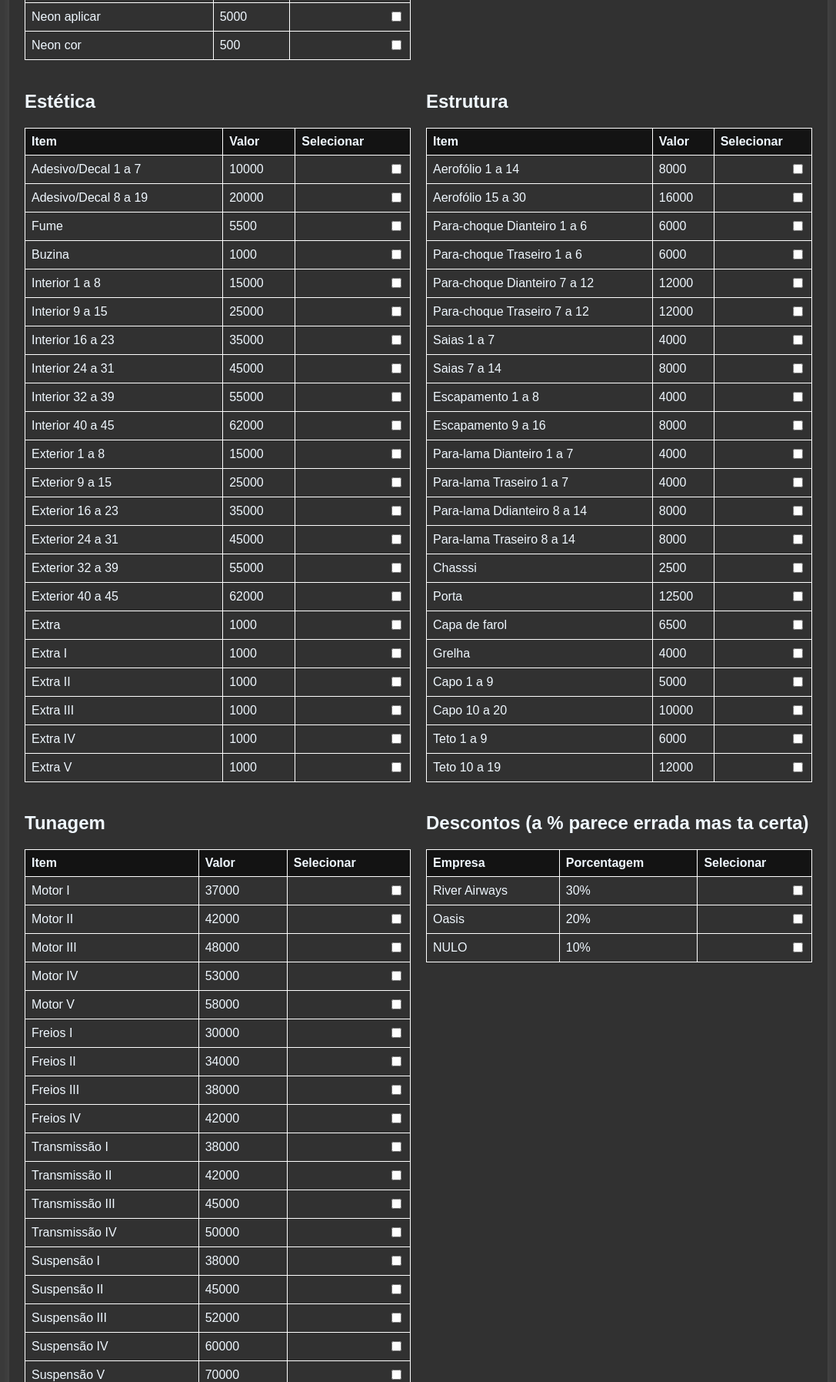
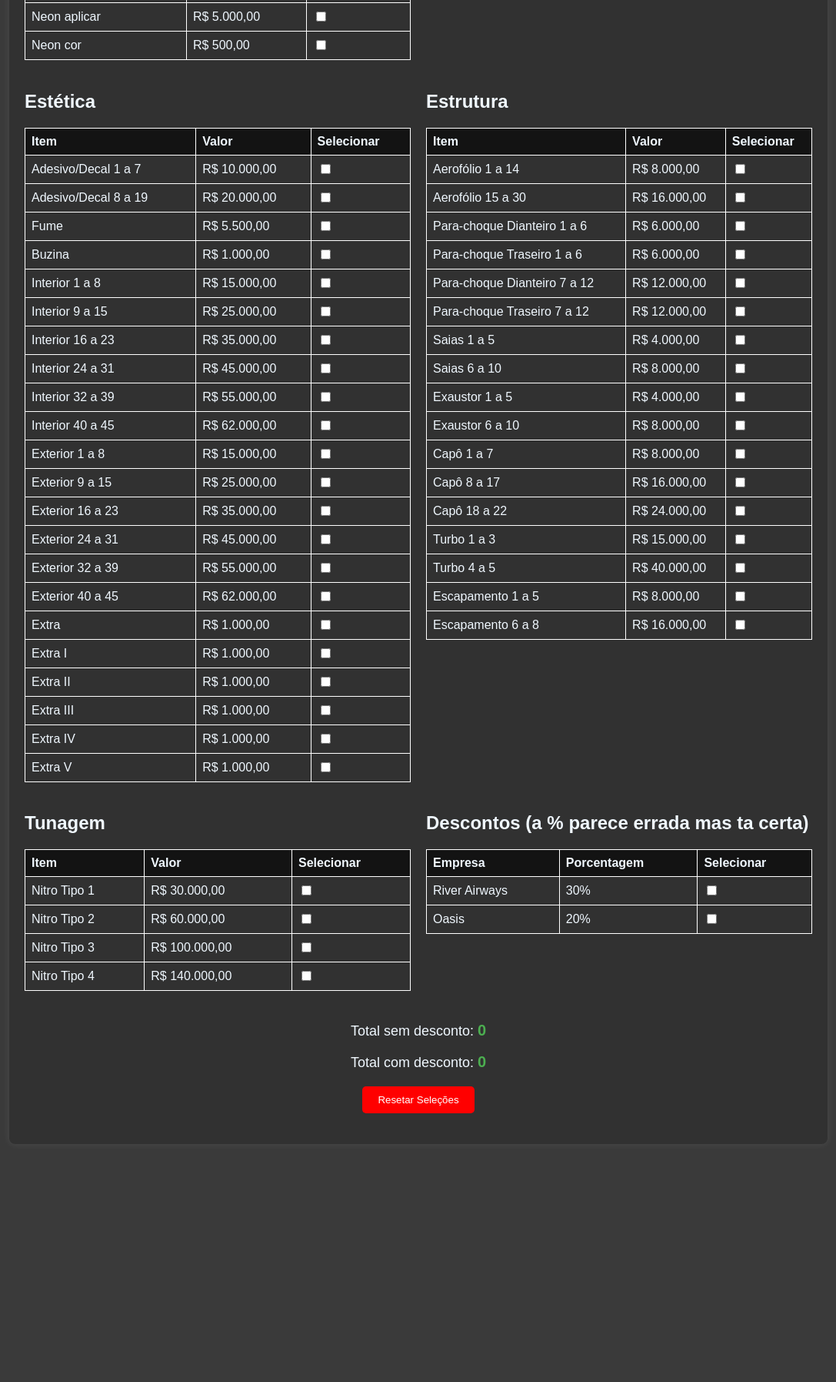
Before and after one commit to oKayanB/Bulldogs, a plain HTML site: page index.html in a window 1280 px wide. Shown: the part 553-2348 px from the top of the page at 77% size, without its empty margins (96-1183 px from the left). After the commit the page ends 2059 px from the top, so only its background shows below. Drawn offline with Linux system fonts and the light colour scheme.

Commit message:
Criaçao de elementos e botão de reset :)

```diff
--- a/index.html
+++ b/index.html
@@ -91,6 +91,21 @@
     .select-all {
       margin-bottom: 10px;
     }
+
+    .reset-button {
+      display: block;
+      margin: 20px auto;
+      padding: 10px 20px;
+      background-color: #ff0000;
+      color: #ffffff;
+      border: none;
+      border-radius: 5px;
+      cursor: pointer;
+    }
+
+    .reset-button:hover {
+      background-color: #d40000;
+    }
   </style>
 </head>
 <body>
@@ -174,6 +189,9 @@
       <p>Total sem desconto: <span id="total-value">0</span></p>
       <p>Total com desconto: <span id="total-discounted-value">0</span></p>
     </div>
+
+    <button class="reset-button" onclick="resetCheckboxes()">Resetar Seleções</button>
+
   </div>
 
   <!-- botão para ir para o topo -->
@@ -237,138 +255,145 @@
         { nome: 'Para-choque Traseiro 1 a 6', valor: 6000 },
         { nome: 'Para-choque Dianteiro 7 a 12', valor: 12000 },
         { nome: 'Para-choque Traseiro 7 a 12', valor: 12000 },
-        { nome: 'Saias 1 a 7', valor: 4000 },
-        { nome: 'Saias 7 a 14', valor: 8000 },
-        { nome: 'Escapamento 1 a 8', valor: 4000 },
-        { nome: 'Escapamento 9 a 16', valor: 8000 },
-        { nome: 'Para-lama Dianteiro 1 a 7', valor: 4000 },
-        { nome: 'Para-lama Traseiro 1 a 7', valor: 4000 },
-        { nome: 'Para-lama Ddianteiro 8 a 14', valor: 8000 },
-        { nome: 'Para-lama Traseiro 8 a 14', valor: 8000 },
-        { nome: 'Chasssi', valor: 2500 },
-        { nome: 'Porta', valor: 12500 },
-        { nome: 'Capa de farol', valor: 6500 },
-        { nome: 'Grelha', valor: 4000 },
-        { nome: 'Capo 1 a 9', valor: 5000 },
-        { nome: 'Capo 10 a 20', valor: 10000 },
-        { nome: 'Teto 1 a 9', valor: 6000 },
-        { nome: 'Teto 10 a 19', valor: 12000 },
+        { nome: 'Saias 1 a 5', valor: 4000 },
+        { nome: 'Saias 6 a 10', valor: 8000 },
+        { nome: 'Exaustor 1 a 5', valor: 4000 },
+        { nome: 'Exaustor 6 a 10', valor: 8000 },
+        { nome: 'Capô 1 a 7', valor: 8000 },
+        { nome: 'Capô 8 a 17', valor: 16000 },
+        { nome: 'Capô 18 a 22', valor: 24000 },
+        { nome: 'Turbo 1 a 3', valor: 15000 },
+        { nome: 'Turbo 4 a 5', valor: 40000 },
+        { nome: 'Escapamento 1 a 5', valor: 8000 },
+        { nome: 'Escapamento 6 a 8', valor: 16000 },
       ],
       [
-        { nome: 'Motor I', valor: 37000 },
-        { nome: 'Motor II', valor: 42000 },
-        { nome: 'Motor III', valor: 48000 },
-        { nome: 'Motor IV', valor: 53000 },
-        { nome: 'Motor V', valor: 58000 },
-        { nome: 'Freios I', valor: 30000 },
-        { nome: 'Freios II', valor: 34000 },
-        { nome: 'Freios III', valor: 38000 },
-        { nome: 'Freios IV', valor: 42000 },
-        { nome: 'Transmissão I', valor: 38000 },
-        { nome: 'Transmissão II', valor: 42000 },
-        { nome: 'Transmissão III', valor: 45000 },
-        { nome: 'Transmissão IV', valor: 50000 },
-        { nome: 'Suspensão I', valor: 38000 },
-        { nome: 'Suspensão II', valor: 45000 },
-        { nome: 'Suspensão III', valor: 52000 },
-        { nome: 'Suspensão IV', valor: 60000 },
-        { nome: 'Suspensão V', valor: 70000 },
-        { nome: 'Blindagem 20%', valor: 80000 },
-        { nome: 'Blindagem 40%', valor: 100000 },
-        { nome: 'Blindagem 60%', valor: 120000 },
-        { nome: 'Blindagem 80%', valor: 140000 },
-        { nome: 'Blindagem 100%', valor: 160000 },
-        { nome: 'Turbo', valor: 20000 },
-      ],
+        { nome: 'Nitro Tipo 1', valor: 30000 },
+        { nome: 'Nitro Tipo 2', valor: 60000 },
+        { nome: 'Nitro Tipo 3', valor: 100000 },
+        { nome: 'Nitro Tipo 4', valor: 140000 },
+      ]
     ];
 
-    const discountData = [
-      { nome: 'River Airways', porcentagem: 30 },
-      { nome: 'Oasis', porcentagem: 20 },
-      { nome: 'NULO', porcentagem: 10 },
-
+    const discountsData = [
+      { empresa: 'River Airways', porcentagem: 30 },
+      { empresa: 'Oasis', porcentagem: 20 },
     ];
 
-    const tables = document.querySelectorAll('.item-list');
-    const discountTable = document.querySelector('.discount-list');
-    const totalValue = document.getElementById('total-value');
-    const totalDiscountedValue = document.getElementById('total-discounted-value');
-    const scrollToTopButton = document.querySelector('.scroll-to-top');
+    function createTableRow(item, valor) {
+      const row = document.createElement('tr');
+      const itemCell = document.createElement('td');
+      const valorCell = document.createElement('td');
+      const checkboxCell = document.createElement('td');
+      const checkbox = document.createElement('input');
 
-    function initTables() {
-      tables.forEach((table, tableIndex) => {
-        const tableData = tablesData[tableIndex];
-        tableData.forEach((item, index) => {
-          const row = table.insertRow();
-          row.innerHTML = `
-            <td>${item.nome}</td>
-            <td>${item.valor}</td>
-            <td style="text-align: right;"><input type="checkbox" id="item${tableIndex}-${index}" data-valor="${item.valor}" onchange="updateTotal()"></td>
-          `;
+      itemCell.textContent = item;
+      valorCell.textContent = valor.toLocaleString('pt-BR', { style: 'currency', currency: 'BRL' });
+
+      checkbox.type = 'checkbox';
+      checkbox.className = 'item-checkbox';
+      checkbox.dataset.valor = valor;
+
+      checkbox.addEventListener('change', updateTotal);
+
+      checkboxCell.appendChild(checkbox);
+      row.appendChild(itemCell);
+      row.appendChild(valorCell);
+      row.appendChild(checkboxCell);
+
+      return row;
+    }
+
+    function populateTables() {
+      const tables = document.querySelectorAll('.item-list');
+
+      tables.forEach((table, index) => {
+        const data = tablesData[index];
+
+        data.forEach(item => {
+          const row = createTableRow(item.nome, item.valor);
+          table.appendChild(row);
         });
       });
+    }
 
-      // Inicializa a tabela de descontos
-      discountData.forEach((item, index) => {
-        const row = discountTable.insertRow();
-        row.innerHTML = `
-          <td>${item.nome}</td>
-          <td>${item.porcentagem}%</td>
-          <td style="text-align: right;"><input type="checkbox" class="discount-checkbox" id="discount${index}" onchange="updateTotal()"></td>
-        `;
+    function populateDiscountTable() {
+      const discountTable = document.querySelector('.discount-list');
+
+      discountsData.forEach(discount => {
+        const row = document.createElement('tr');
+        const empresaCell = document.createElement('td');
+        const porcentagemCell = document.createElement('td');
+        const checkboxCell = document.createElement('td');
+        const checkbox = document.createElement('input');
+
+        empresaCell.textContent = discount.empresa;
+        porcentagemCell.textContent = discount.porcentagem + '%';
+
+        checkbox.type = 'checkbox';
+        checkbox.className = 'discount-checkbox';
+        checkbox.dataset.porcentagem = discount.porcentagem;
+
+        checkbox.addEventListener('change', updateTotal);
+
+        checkboxCell.appendChild(checkbox);
+        row.appendChild(empresaCell);
+        row.appendChild(porcentagemCell);
+        row.appendChild(checkboxCell);
+
+        discountTable.appendChild(row);
       });
     }
 
     function updateTotal() {
+      const checkboxes = document.querySelectorAll('.item-checkbox');
+      const discountCheckboxes = document.querySelectorAll('.discount-checkbox');
       let total = 0;
-      tables.forEach((table, tableIndex) => {
-        const tableData = tablesData[tableIndex];
-        tableData.forEach((item, index) => {
-          const checkbox = document.getElementById(`item${tableIndex}-${index}`);
-          if (checkbox.checked) {
-            total += item.valor;
-          }
-        });
-      });
-      totalValue.textContent = total;
+      let totalDiscounted = 0;
+      let totalDescontos = 0;
 
-      // calcular o total com desconto
-      let totalDiscounted = total;
-      const selectedDiscounts = document.querySelectorAll('.discount-checkbox:checked');
-      selectedDiscounts.forEach((discountCheckbox) => {
-        const discountIndex = Array.from(discountCheckbox.parentElement.parentElement.parentElement.rows).indexOf(discountCheckbox.parentElement.parentElement);
-        const discountPercentage = discountData[discountIndex].porcentagem;
-        totalDiscounted -= (total * discountPercentage / 100);
+      checkboxes.forEach(checkbox => {
+        if (checkbox.checked) {
+          const valor = parseFloat(checkbox.dataset.valor);
+          total += valor;
+        }
       });
 
-      totalDiscountedValue.textContent = totalDiscounted;
+      discountCheckboxes.forEach(checkbox => {
+        if (checkbox.checked) {
+          totalDescontos += parseFloat(checkbox.dataset.porcentagem);
+        }
+      });
 
-      // mostrar ou ocultar o botão "Scroll to Top" baseado na posição da página
-      if (window.scrollY > 200) {
-        scrollToTopButton.style.display = 'block';
-      } else {
-        scrollToTopButton.style.display = 'none';
-      }
-    }
+      totalDiscounted = total * (1 - totalDescontos / 100);
 
-    function toggleAllDiscounts(checkbox) {
-      const allDiscountCheckboxes = document.querySelectorAll('.discount-checkbox');
-      allDiscountCheckboxes.forEach((discountCheckbox) => {
-        discountCheckbox.checked = checkbox.checked;
-      });
-      updateTotal();
+      document.getElementById('total-value').textContent = total.toLocaleString('pt-BR', { style: 'currency', currency: 'BRL' });
+      document.getElementById('total-discounted-value').textContent = totalDiscounted.toLocaleString('pt-BR', { style: 'currency', currency: 'BRL' });
     }
 
     function scrollToTop() {
       window.scrollTo({ top: 0, behavior: 'smooth' });
     }
 
-    window.onload = function() {
-      initTables();
+    function resetCheckboxes() {
+      const checkboxes = document.querySelectorAll('.item-checkbox, .discount-checkbox');
+      checkboxes.forEach(checkbox => checkbox.checked = false);
       updateTotal();
+    }
 
-      window.addEventListener('scroll', updateTostal);
-    };
+    window.addEventListener('scroll', function() {
+      const scrollToTopButton = document.querySelector('.scroll-to-top');
+      if (window.scrollY > 300) {
+        scrollToTopButton.style.display = 'block';
+      } else {
+        scrollToTopButton.style.display = 'none';
+      }
+    });
+
+    document.addEventListener('DOMContentLoaded', function() {
+      populateTables();
+      populateDiscountTable();
+    });
   </script>
 </body>
 </html>
```
